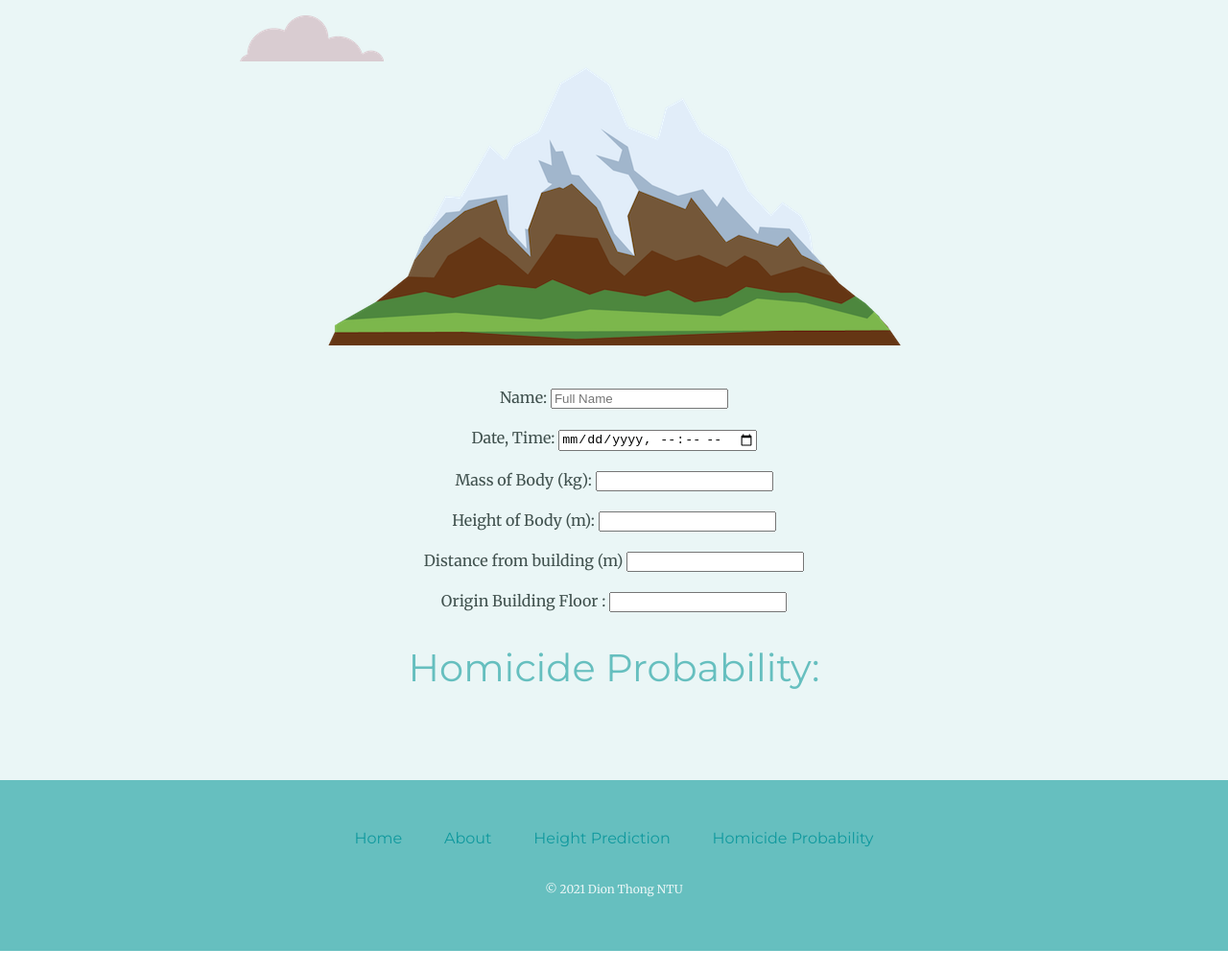
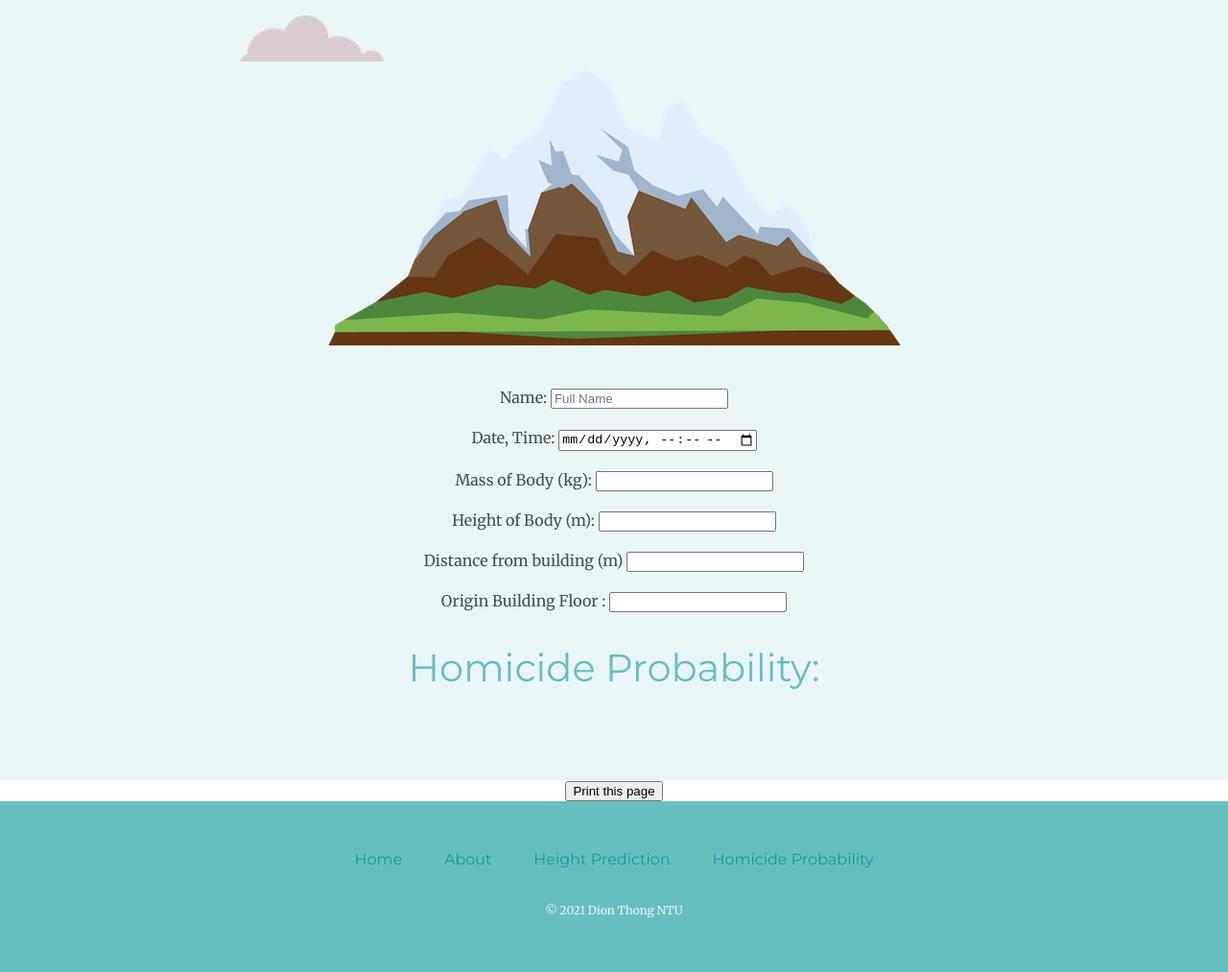
Before and after one commit to Dionmelon/OriginProgram, a plain HTML site: page homicideprob.html in a window 1280 px wide. Shown: the part 404-1417 px from the top of the page at 96% size. Before the commit the page ends 1395 px from the top, so only its background shows below. Drawn offline with Linux system fonts and the light colour scheme.

Commit message:
Add files via upload

```diff
--- a/homicideprob.html
+++ b/homicideprob.html
@@ -74,6 +74,7 @@
         </div>
         </h2>
     </form>
+    <button class="button" onClick="window.print()">Print this page</button>
     </div>
     <div class="bottom-container">
       <a class="footer-link" href="index.html">Home</a>
```
